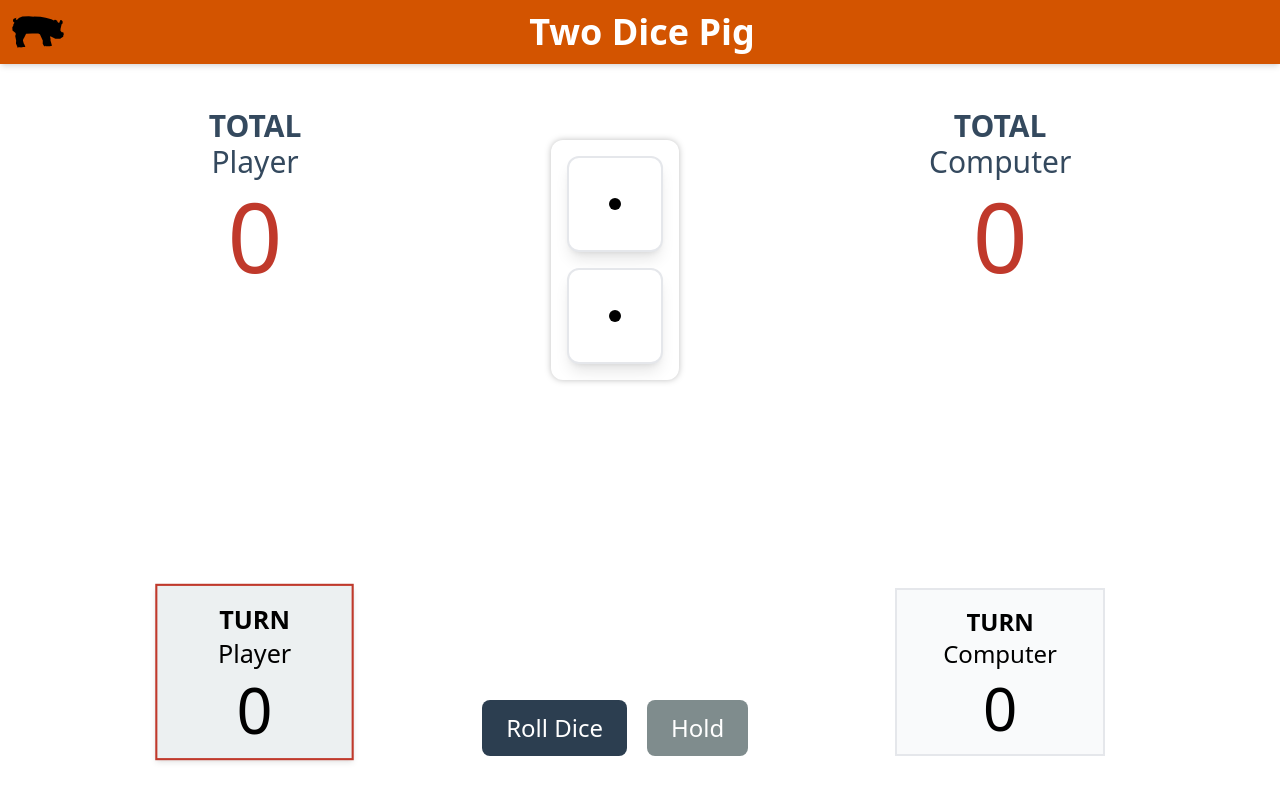
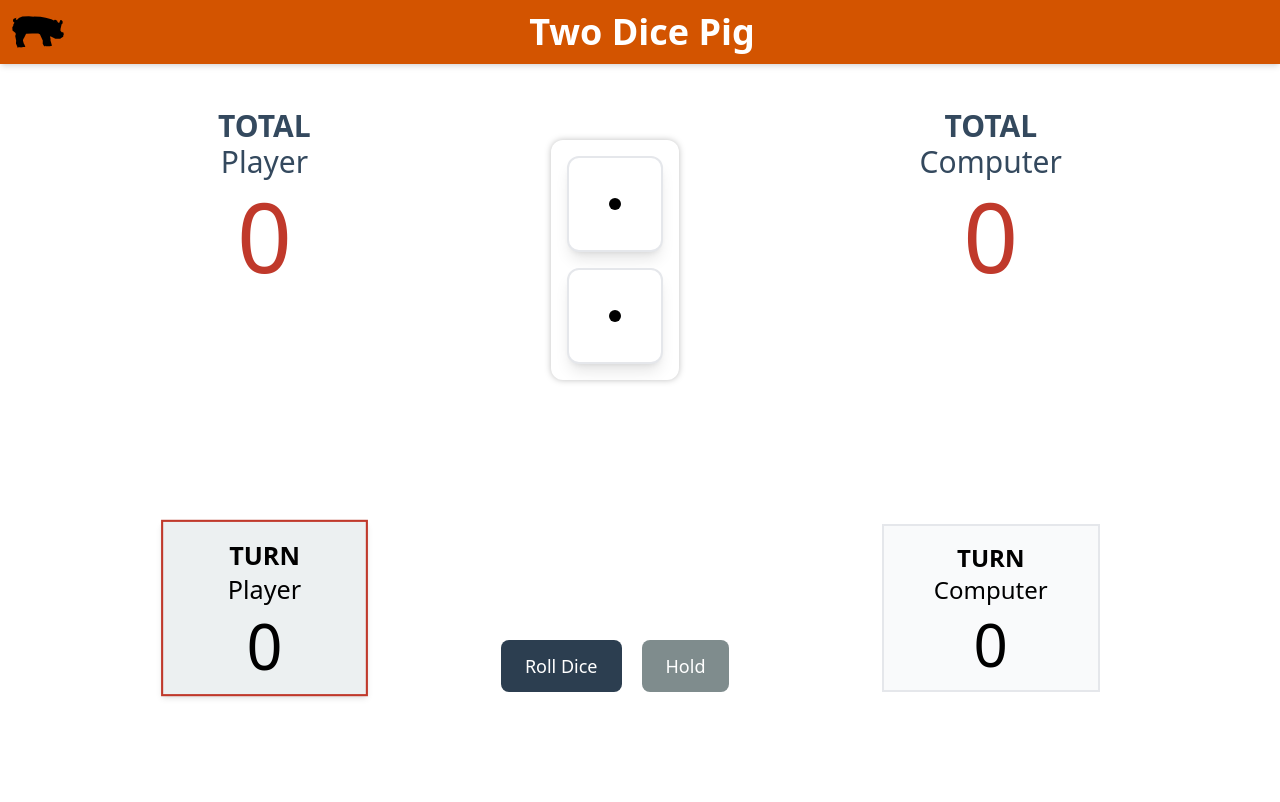
Before and after one commit to mmorris515/pig-game-new, a React (Vite) app: page /game in a window 1280 px wide. Shown: the top 802 px of the page. Built offline with nearby package versions, Linux system fonts and the light colour scheme; a web font is replaced by a local one.

Commit message:
Reduce vertical space between scores

```diff
--- a/src/pages/Game/Game.tsx
+++ b/src/pages/Game/Game.tsx
@@ -57,12 +57,12 @@ export const Game: React.FC = () => {
   };
 
   return (
-    <div className="min-h-screen bg-gradient-to-b from-gray-20 to-gray-100 m-4">
-      <div className="h-screen flex flex-col p-2 sm:p-3 max-h-screen">
+    <div className="min-h-screen bg-gradient-to-b from-gray-20 to-gray-100 m-1 sm:m-4">
+      <div className="h-screen flex flex-col p-2 sm:p-3 max-h-full">
         <>
           <div className="flex flex-row justify-between items-start">
             {/* Left Column - Player Scores */}
-            <div className="flex flex-col justify-between items-center flex-auto space-y-72">
+            <div className="flex flex-col justify-between items-center flex-auto space-y-56">
               <PlayerScore
                 player={players[0]}
                 isActive={activePlayer === 0}
@@ -90,7 +90,7 @@ export const Game: React.FC = () => {
                   <button
                     onClick={handleRoll}
                     disabled={isRolling}
-                    className="bg-midnightBlue text-white px-4 sm:px-6 py-2 sm:py-3 rounded-lg text-2xl disabled:bg-gray-300 disabled:cursor-not-allowed
+                    className="bg-midnightBlue text-white px-4 sm:px-6 py-2 sm:py-3 rounded-lg text-2xl sm:text-lg  disabled:bg-gray-300 disabled:cursor-not-allowed
                       transform hover:scale-105 transition-all whitespace-nowrap"
                   >
                     Roll Dice
@@ -98,7 +98,7 @@ export const Game: React.FC = () => {
                   <button
                     onClick={() => dispatch(hold())}
                     disabled={isRolling}
-                    className="bg-asbestos text-white px-4 sm:px-6 py-2 sm:py-3 rounded-lg text-2xl disabled:bg-gray-300 disabled:cursor-not-allowed
+                    className="bg-asbestos text-white px-4 sm:px-6 py-2 sm:py-3 rounded-lg text-2xl sm:text-lg disabled:bg-gray-300 disabled:cursor-not-allowed
                       transform hover:scale-105 transition-all whitespace-nowrap"
                   >
                     Hold
@@ -108,7 +108,7 @@ export const Game: React.FC = () => {
             </div>
 
             {/* Right Column - Computer Scores */}
-            <div className="flex flex-col justify-between items-center flex-auto space-y-72">
+            <div className="flex flex-col justify-between items-center flex-auto space-y-56">
               <PlayerScore
                 player={players[1]}
                 isActive={activePlayer === 1}
```
